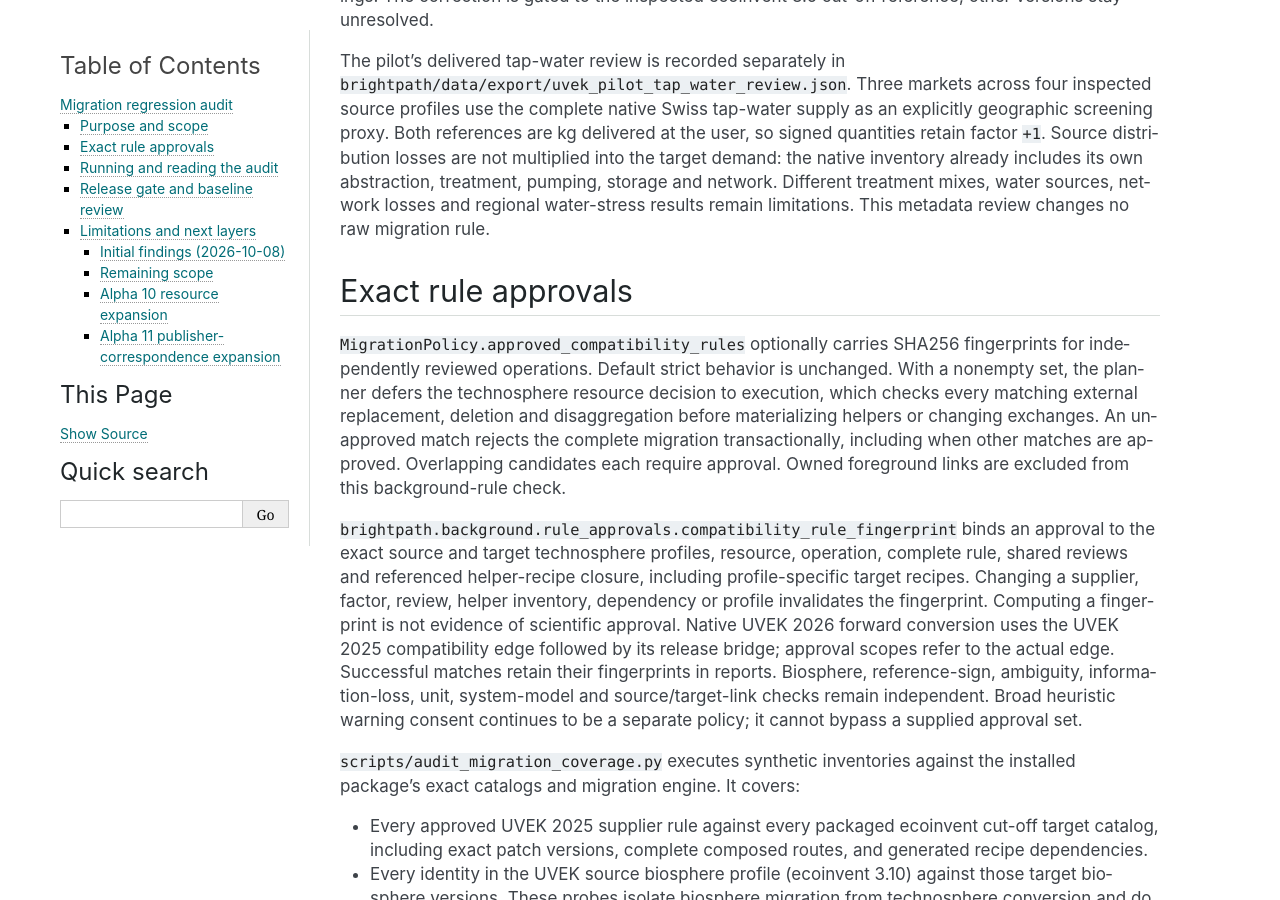
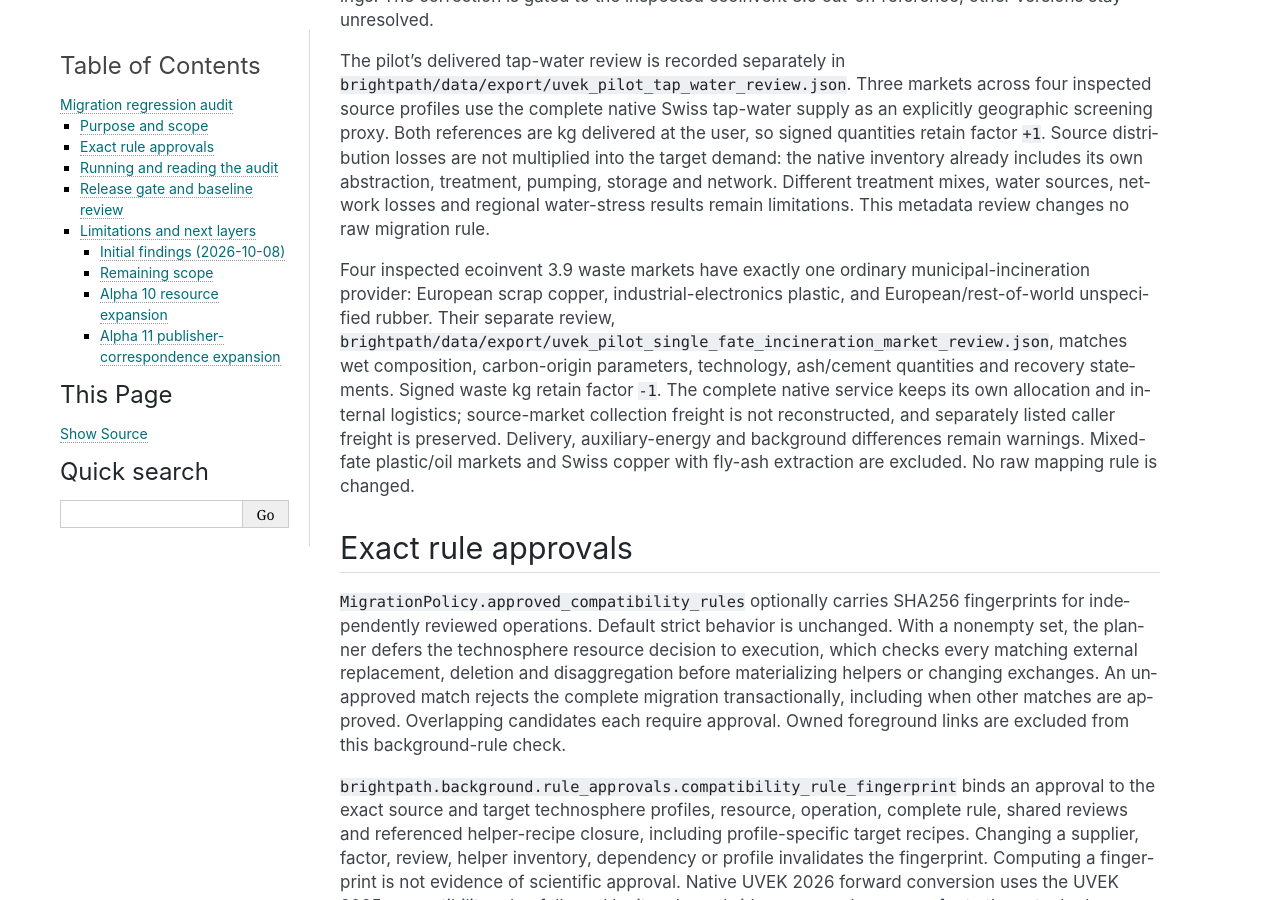
Before and after one commit to romainsacchi/brightpath, a Sphinx documentation site: the page built from docs/migration-audit.rst, in a window 1280 px wide and 900 px high, scrolled down 1252 px. Built offline with Sphinx 7.4.7, drawn with Linux system fonts in a browser that asks for light colours; pages that are not in the unit, such as notebooks, are missing from menus.

Commit message:
Record matching single-fate waste-incineration markets

```diff
--- a/docs/migration-audit.rst
+++ b/docs/migration-audit.rst
@@ -68,6 +68,18 @@ losses are not multiplied into the target demand: the native inventory already
 includes its own abstraction, treatment, pumping, storage and network. Different
 treatment mixes, water sources, network losses and regional water-stress results
 remain limitations. This metadata review changes no raw migration rule.
+
+Four inspected ecoinvent 3.9 waste markets have exactly one ordinary
+municipal-incineration provider: European scrap copper, industrial-electronics
+plastic, and European/rest-of-world unspecified rubber. Their separate review,
+``brightpath/data/export/uvek_pilot_single_fate_incineration_market_review.json``,
+matches wet composition, carbon-origin parameters, technology, ash/cement
+quantities and recovery statements. Signed waste kg retain factor ``-1``.
+The complete native service keeps its own allocation and internal logistics;
+source-market collection freight is not reconstructed, and separately listed
+caller freight is preserved. Delivery, auxiliary-energy and background
+differences remain warnings. Mixed-fate plastic/oil markets and Swiss copper
+with fly-ash extraction are excluded. No raw mapping rule is changed.
 
 Exact rule approvals
 --------------------
```
Also changed, not shown: 1 other file.
